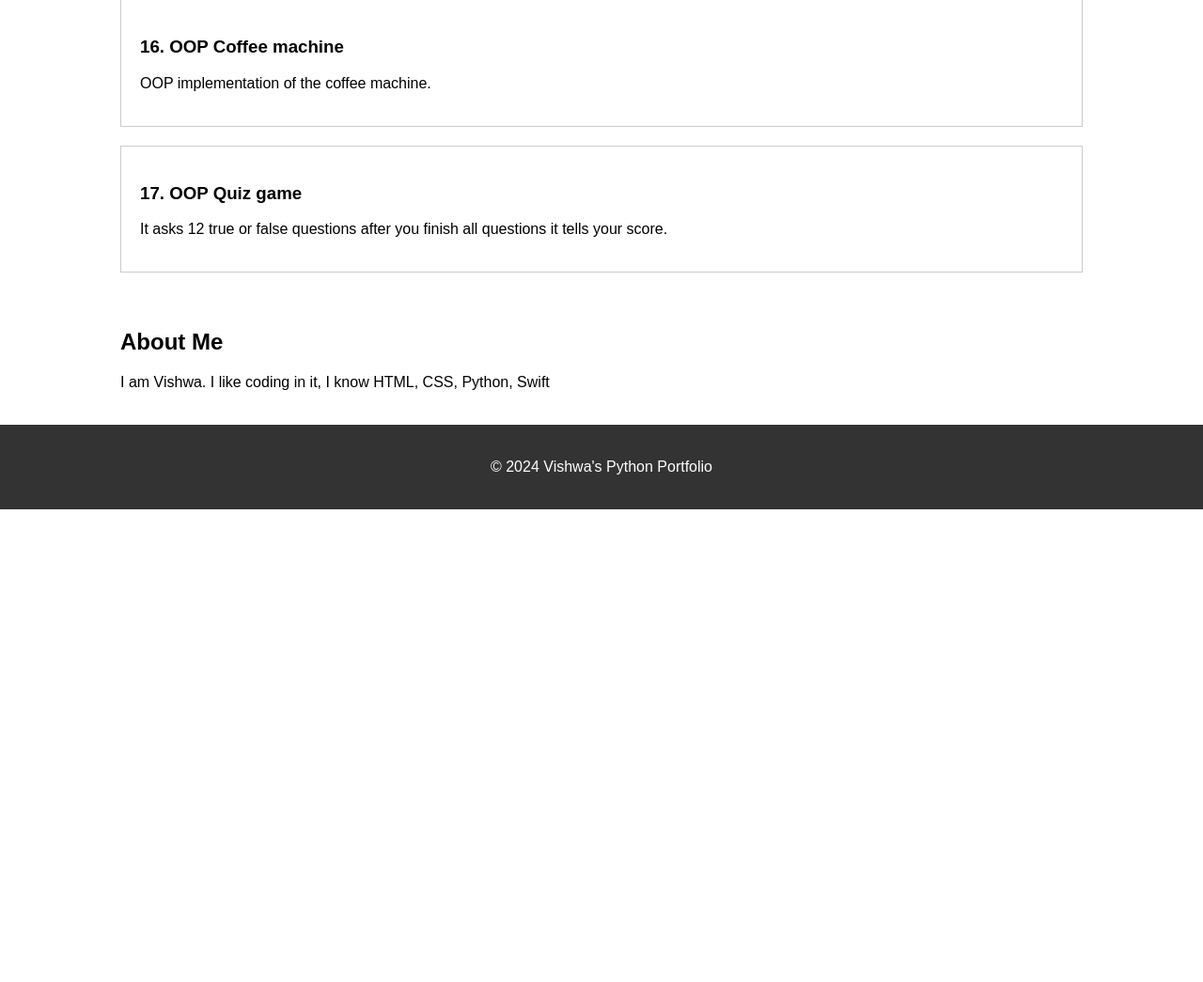
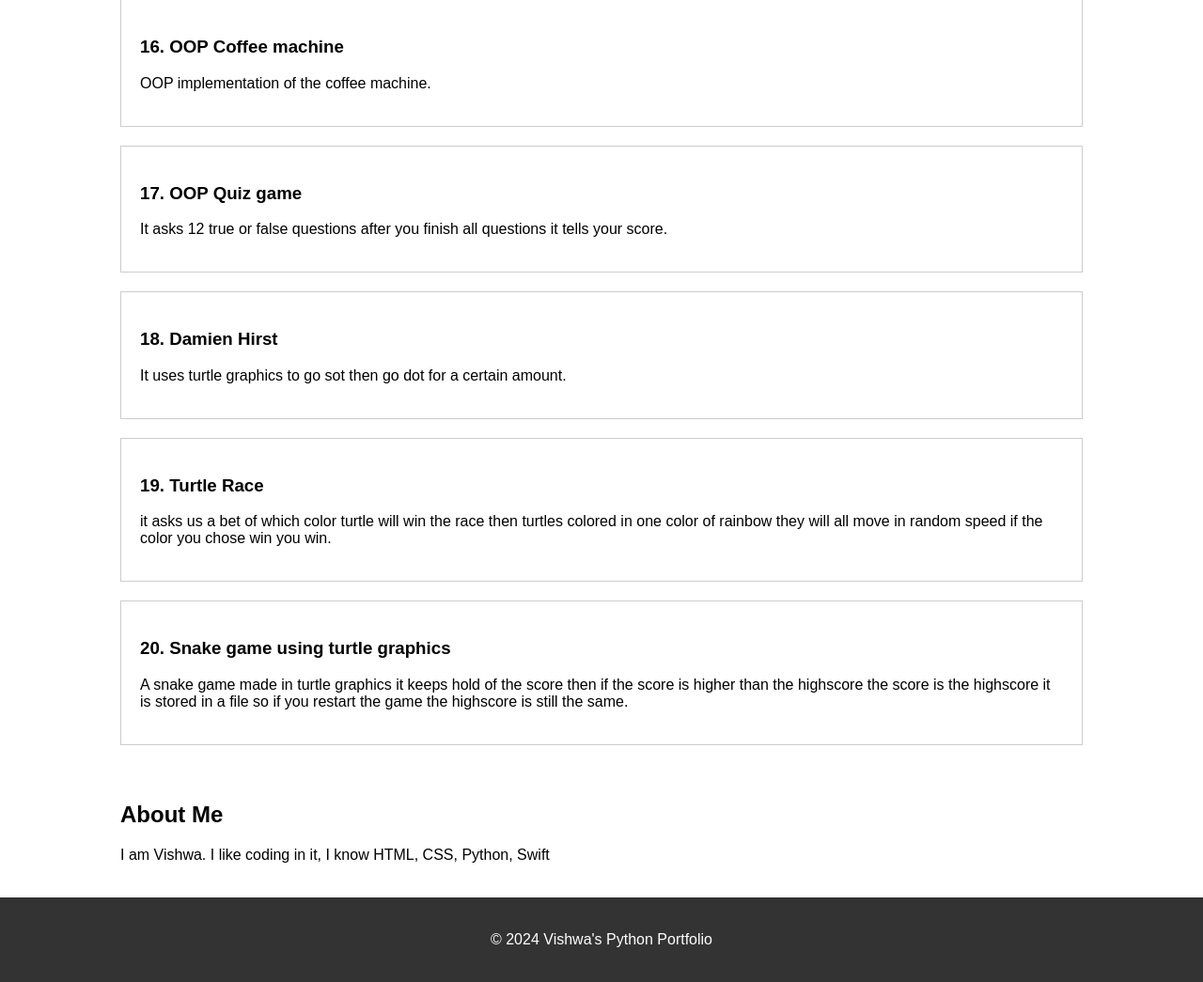
Before and after one commit to Vishwa170314/portfolio, a Flask app: page /python in a window 1280 px wide. Shown: the part 2688-3733 px from the top of the page at 94% size. Before the commit the page ends 3230 px from the top, so only its background shows below. Run offline with Flask 3, Linux system fonts and the light colour scheme.

Commit message:
Complete project 18, 19 & 20

```diff
--- a/templates/python.html
+++ b/templates/python.html
@@ -101,6 +101,21 @@
             <h3>17. OOP Quiz game</h3>
             <p>It asks 12 true or false questions after you finish all questions it tells your score.</p>
         </div>
+
+        <div class="project">
+            <h3>18. Damien Hirst</h3>
+            <p>It uses turtle graphics to go sot then go dot for a certain amount.</p>
+        </div>
+
+        <div class="project">
+            <h3>19. Turtle Race</h3>
+            <p>it asks us a bet of which color turtle will win the race then turtles colored in one color of rainbow they will all move in random speed if the color you chose win you win.</p>
+        </div>
+
+        <div class="project">
+            <h3>20. Snake game using turtle graphics</h3>
+            <p>A snake game made in turtle graphics it keeps hold of the score then if the score is higher than the highscore the score is the highscore it is stored in a file so if you restart the game the highscore is still the same.</p>
+        </div>
     </div>
 </section>
 
```
